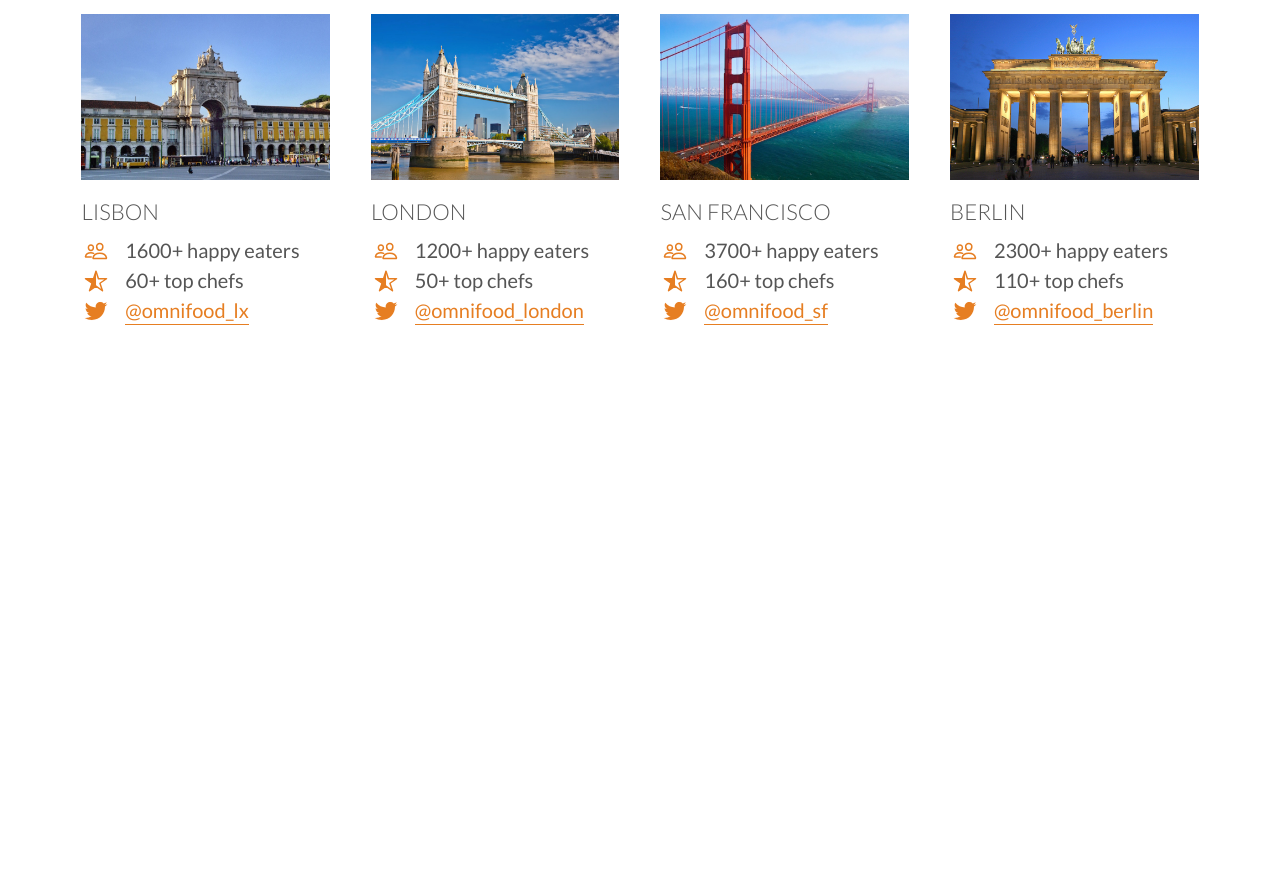
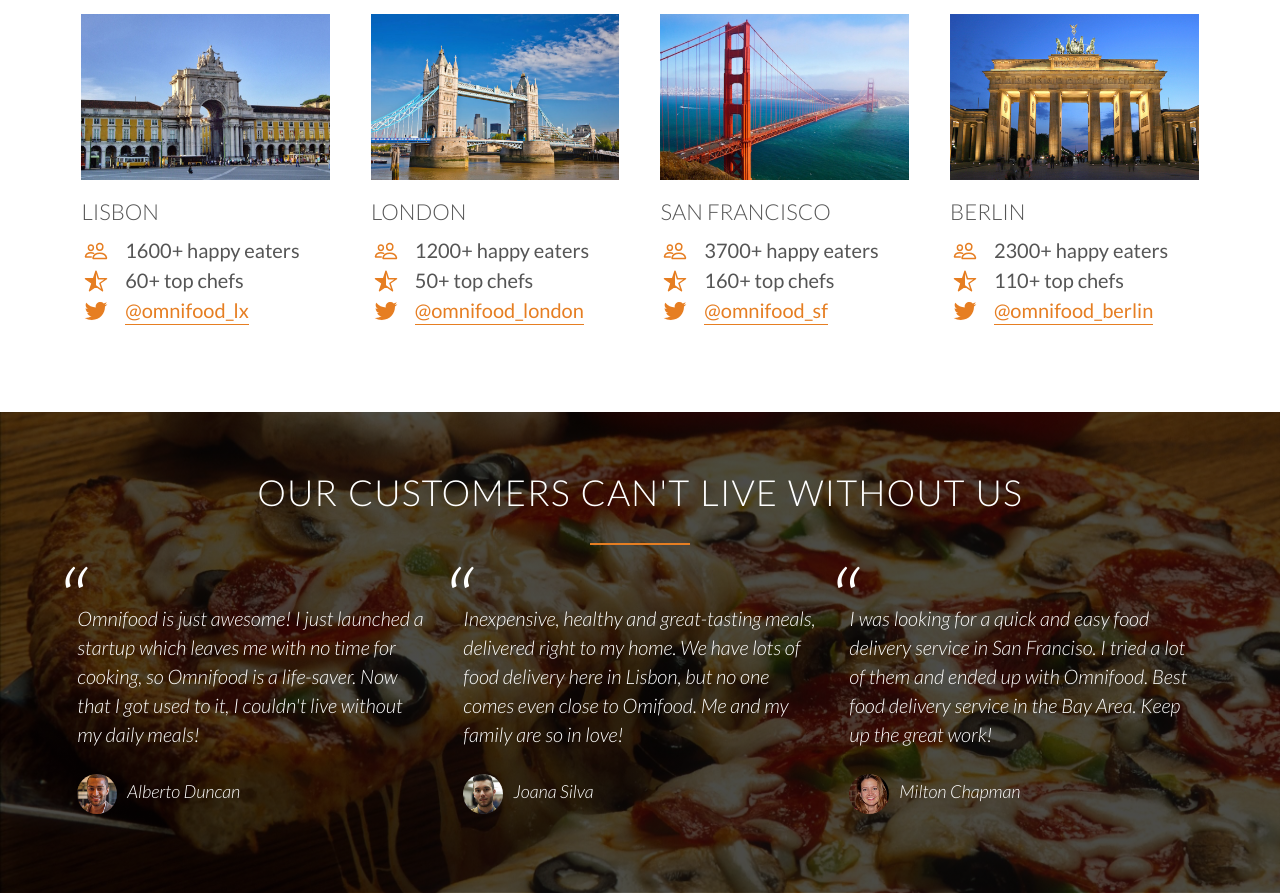
Before and after one commit to ashbabkhan2/omnifood.github.io, a plain HTML site: page index.html in a window 1280 px wide. Shown: the part 2840-3733 px from the top of the page. Before the commit the page ends 3252 px from the top, so only its background shows below. Drawn offline with nearby package versions, Linux system fonts and the light colour scheme.

Commit message:
changes-2

```diff
--- a/css/style.css
+++ b/css/style.css
@@ -28,6 +28,7 @@ header{
     height: 100vh;
     /* width: 100%; */
     background-size: cover;
+    background-attachment: fixed;
     background-position: center;
 }
 h1,h2,h3{
@@ -245,3 +246,38 @@ section{
     color: #555;
     border-bottom: 1px solid transparent;
 }
+
+.section-testimonial{
+    background-image:linear-gradient(rgba(0,0,0,0.7),rgba(0,0,0,0.7)), url(../image/back-customers.jpg);
+    background-repeat: no-repeat;
+    background-size: cover;
+    background-position:center;
+    color: white;
+    background-attachment: fixed;
+}
+blockquote{
+    padding: 2%;
+    font-style: italic;
+    position: relative;
+    line-height: 145%;
+    margin-top: 10px;
+}
+cite{
+    font-size: 90%;
+    display: block;
+    margin-top: 25px;
+}
+cite img{
+    width: 40px;
+    border-radius: 50px;
+    vertical-align: middle;
+    margin-right: 10px;
+}
+blockquote::before{
+    content: '\201C';
+    font-size: 500%;
+    display: block;
+    position: absolute;
+    top: -4%;
+    left: -4%;
+}
--- a/index.html
+++ b/index.html
@@ -227,6 +227,31 @@
             </div>
         </div>
     </section>
+    <section class='section-testimonial'>
+        <div class="row">
+            <h2>Our customers can't live without us</h2>
+        </div>
+        <div class="row">
+            <div class="col span-1-of-3">
+                 <blockquote>
+                    Omnifood is just awesome! I just launched a startup which leaves me with no time for cooking, so Omnifood is a life-saver. Now that I got used to it, I couldn't live without my daily meals!
+                     <cite><img src='image/customer-1.jpg' />Alberto Duncan</cite>
+                 </blockquote>
+            </div>
+            <div class="col span-1-of-3">
+                <blockquote>
+                    Inexpensive, healthy and great-tasting meals, delivered right to my home. We have lots of food delivery here in Lisbon, but no one comes even close to Omifood. Me and my family are so in love!
+                    <cite><img src='image/customer-3.jpg' />Joana Silva</cite>
+                </blockquote>
+            </div>
+            <div class="col span-1-of-3">
+                <blockquote>
+                    I was looking for a quick and easy food delivery service in San Franciso. I tried a lot of them and ended up with Omnifood. Best food delivery service in the Bay Area. Keep up the great work!
+                   <cite><img src="image/customer-2.jpg" />Milton Chapman</cite>
+                </blockquote>
+            </div>
+        </div>
+    </section>
     <script src="https://unpkg.com/ionicons@5.4.0/dist/ionicons.js"></script>
 </body>
 </html>
@@ -235,15 +260,12 @@
 
 
  -->
-<!-- Title: We're currently in these cities
+<!-- Title:
+:
 
+()
 
+()
 
-
-
-
-
-
-
-
+()
  -->
```
